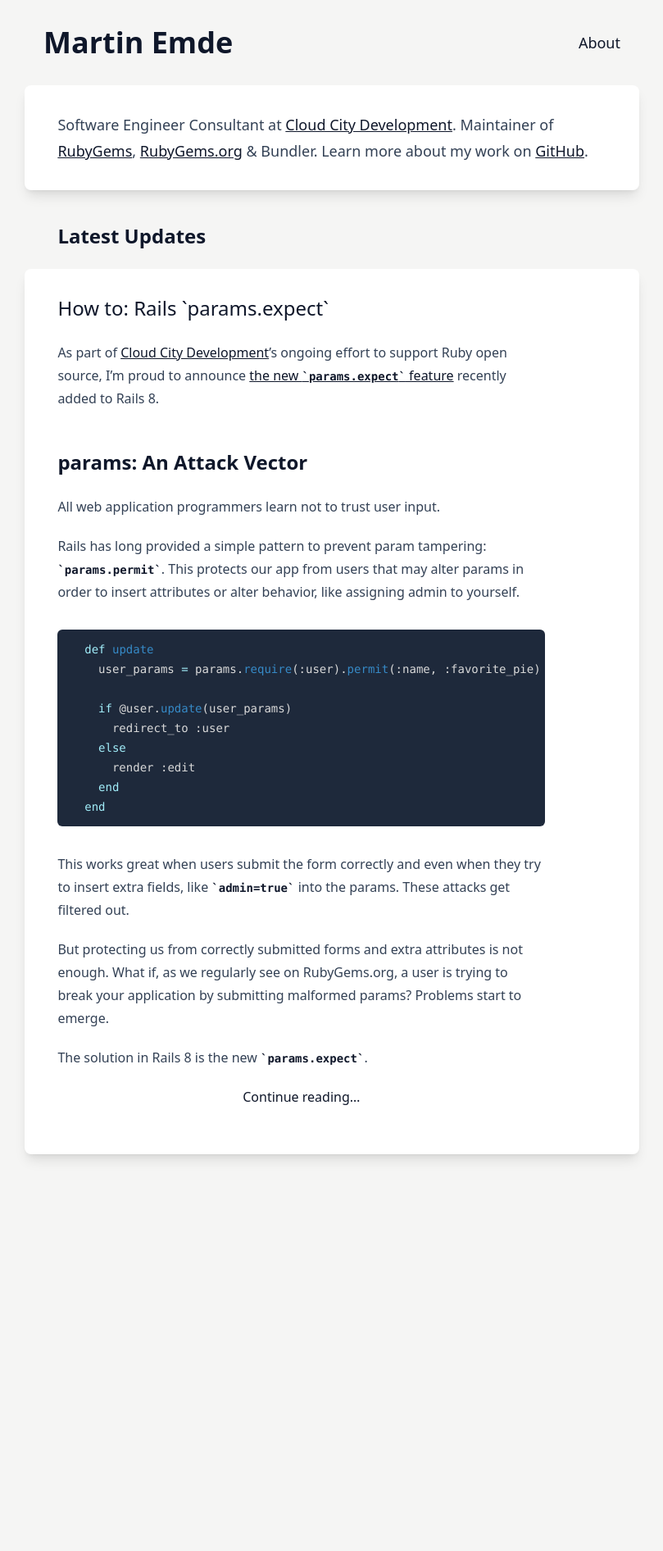
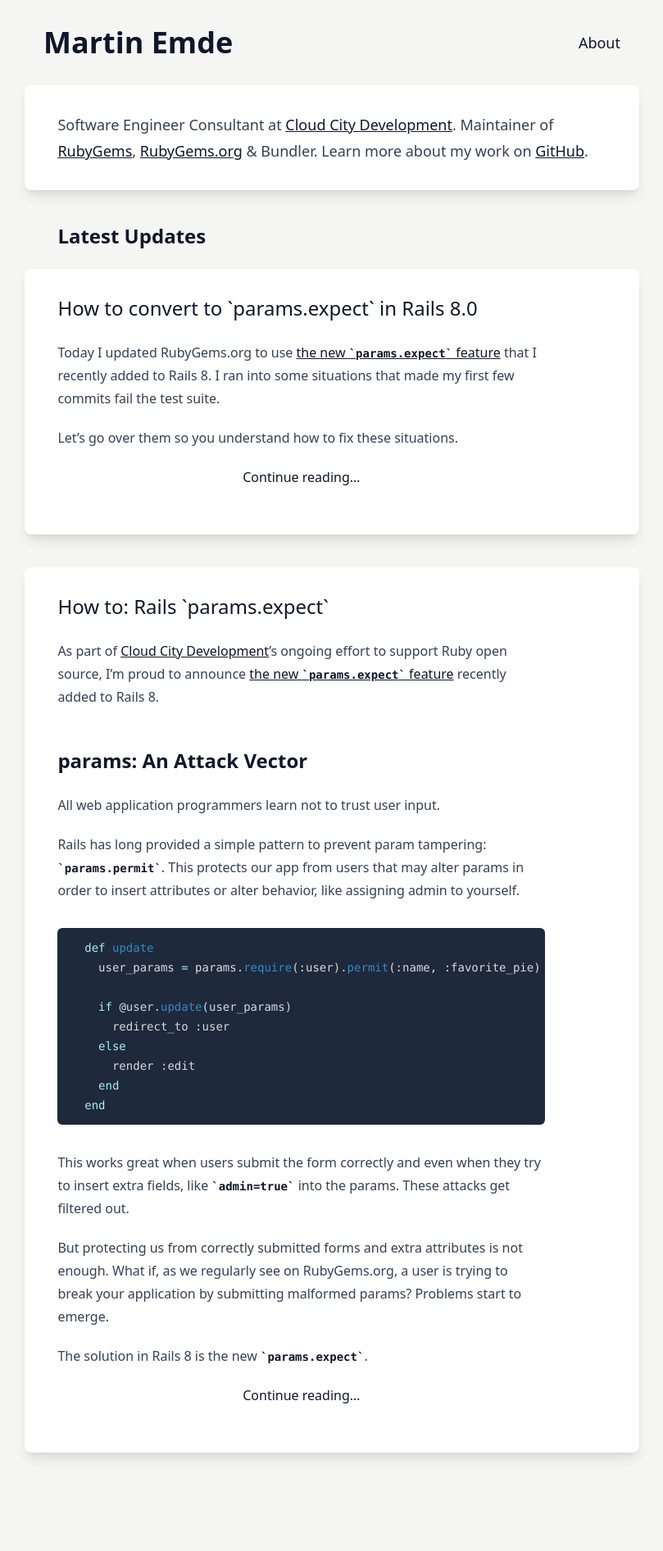
Before and after one commit to martinemde/martinemde.github.io, a Jekyll site: the page built from index.html, in a window 1280 px wide. Shown: the whole page at 82% size, without its empty margins (235-1044 px from the left). Built offline with Jekyll 4.4.1, drawn with Linux system fonts in a browser that asks for light colours; some web fonts are replaced; before the commit the page ends 1528 px from its top, so only the background shows below that; part of the change alters nothing that is shown.

Commit message:
how to params.expect post

````diff
--- a/_includes/article.html
+++ b/_includes/article.html
@@ -4,4 +4,4 @@
     <h1>{{ page.title }}</h1>
     {{ content }}
   </article>
-</main>
+</div>
--- /dev/null
+++ b/_posts/2024-12-21-how-to-convert-to-rails-params-expect.md
@@ -0,0 +1,151 @@
+---
+layout: post
+title:  "How to convert to `params.expect` in Rails 8.0"
+excerpt_separator: <!--more-->
+---
+
+Today I updated RubyGems.org to use [the new `params.expect` feature](/2024/10/22/how-to-rails-params-expect.html) that I recently added to Rails 8. I ran into some situations that made my first few commits fail the test suite.
+
+Let's go over them so you understand how to fix these situations.
+
+<!--more-->
+
+## The Easy Part
+
+You can search and replace for the most basic changes.
+
+Use the following find and replace regex as a starting point. However, there will be some cases you can't fix this easily.
+
+If you don't have good test coverage, be careful changing any `permit` that has an array in the args (like `permit(key: [:other, :keys])`).
+
+```
+Find `params.require\(:([^\)]+)\).permit\(([^\)]+)\)`
+Replace `params.expect($1: [$2])`
+```
+
+I suggest converting the simple ones and leaving the complex ones for later.
+After making the easiest changes, search for `permit` and find anything with multi-line or more complicated code.
+
+Once you've converted everything, run your tests. There might be some things that broke
+
+The most common reason is going to be the newe explicit array syntax in `params.expect`.
+
+## Missing Explicit Arrays
+
+Because `params.expect` requires explicitly declaring expected Arrays, you'll need to fix those manually where they occur.
+This is because `params.permit` did not distinguish between `[:key]` meaning an array of hashes, or a single hash.
+This could lead to some input problems in users send incorrect params.
+
+Hopefully your tests will fail with something like this:
+
+```
+Expected response to be a <2XX: success>, but was a <400: Bad Request>
+```
+
+Go back and make sure you have test coverage for the usecase and then try again.
+
+Here's an example I ran into today:
+
+{% highlight ruby %}
+  # Original
+  params.permit(api_key_role: [
+    :name,
+    :oidc_provider_id,
+    api_key_permissions: [:valid_for, scopes: [], gems: []],
+    access_policy: {
+      statements_attributes: [ # notice the single array here
+        :effect,
+        principal: :oidc,
+        conditions_attributes: %i[operator claim value]
+      ]
+    }
+  ]).require(:api_key_role)
+{% endhighlight %}
+
+The problem is that `statements_attributes` should be an array of hashes.
+To require that key to be an array, `params.expect` needs us to wrap the array in second array.
+
+{% highlight ruby %}
+  # Fixed
+  params.expect(api_key_role: [
+    :name,
+    :oidc_provider_id,
+    api_key_permissions: [:valid_for, scopes: [], gems: []], # this doesn't change
+    access_policy: {
+      statements_attributes: [[ # notice the double array change here
+        :effect,
+        principal: :oidc,
+        conditions_attributes: [%i[operator claim value]] # notice the double array here too
+      ]]
+    }
+  ].freeze
+{% endhighlight %}
+
+I left a lot of the extra detail here so you can see what does and does not change.
+
+Note how some of the arrays in the example don't change and some do.
+The first one that I commented as "doesn't change" is `api_key_permissions` which expects a Hash value with 3 keys, 2 of which are arrays. The empty arrays will allow any scalar values (numbers, strings, booleans), but not nested hashes or arrays.
+
+The fix here is to add a double array for key `statements_attributes` and `conditions_attributes`.
+This requires the value to be an array of hashes like the following (simplified, nesting reduced):
+
+{% highlight ruby %}
+  access_policy: {
+    statements_attributes: [
+      { effect: "", principal: { oidc: "" }, conditions_attributes: [ { operator: "", claim: "", value: "" }, ... ] },
+      { ... }
+    ]
+  }
+{% endhighlight %}
+
+## A Hash of Hashes with IDs for Keys
+
+The next one stumped me for a bit before I tested it in the Rails console.
+The controller seemed very simple and I thought nothing of it during my search and replace.
+
+{% highlight ruby %}
+  params.expect(ownerships: %i[push owner])
+{% endhighlight %}
+
+However, our tests failed with the telltale `params.expect` failure:
+
+```
+Expected response to be a <3XX: redirect>, but was a <400: Bad Request>
+```
+
+I looked at the form and it sends something like the following, which I put it into the Rails console (`bin/rails c`) to test:
+
+{% highlight ruby %}
+  > params = ActionController::Parameters.new(
+    ownerships: {
+      "123" => { push: "on", owner: "on" },
+      "456" => { push: "off", owner: "off" }
+    }
+  )
+  => #<ActionController::Parameters {"ownerships"=>{"123"=>{"push"=>"on", "owner"=>"on"}, "456"=>{"push"=>...
+  > params.expect(ownerships: [%i[push owner]])
+  => #<ActionController::Parameters {"123"=>#<ActionController::Parameters {"push"=>"on", "owner"=>"on"} permitted: true>, "456"=>#<ActionController::Parameters {"push"=>"off", "owner"=>"off"} permitted: true>} permitted: true>
+{% endhighlight %}
+
+I thought this would be tricky, but Rails StrongParameters has rules that treat this like an array.
+The fix is just the same as the others: add a second set of array square brackets.
+
+{% highlight ruby %}
+  params.expect(ownerships: [%i[push owner]])
+{% endhighlight %}
+
+Usually the changes should be this simple. Find single arrays that need to become explicit double arrays.
+
+## Go Forth and Expect
+
+Mostly you can rest assured that if your original `permit` worked, then Rails already knows how to parse the input.
+The changes made to `expect` don't change how rails parses permitted params.
+The new behavior distinguishes between expected arrays and expected hashes, requiring you to choose which one your controller needs.
+
+You can see all the changes I made in the [GitHub PR for RubyGems.org](https://github.com/rubygems/rubygems.org/pull/5357) if you're looking for real examples.
+
+## Anything I Didn't Cover?
+
+I can imagine a few more situations that might be tricky, but I'm assuming that if you encounter any of these, you're already doing some tricks with permitting in your existing controller. Make sure your tests cover the situation and then see if you can use `expect`.
+
+If you encounter more problems, please let me know on whatever social you can find me on. (maybe check the [homepage](/)?)
````
